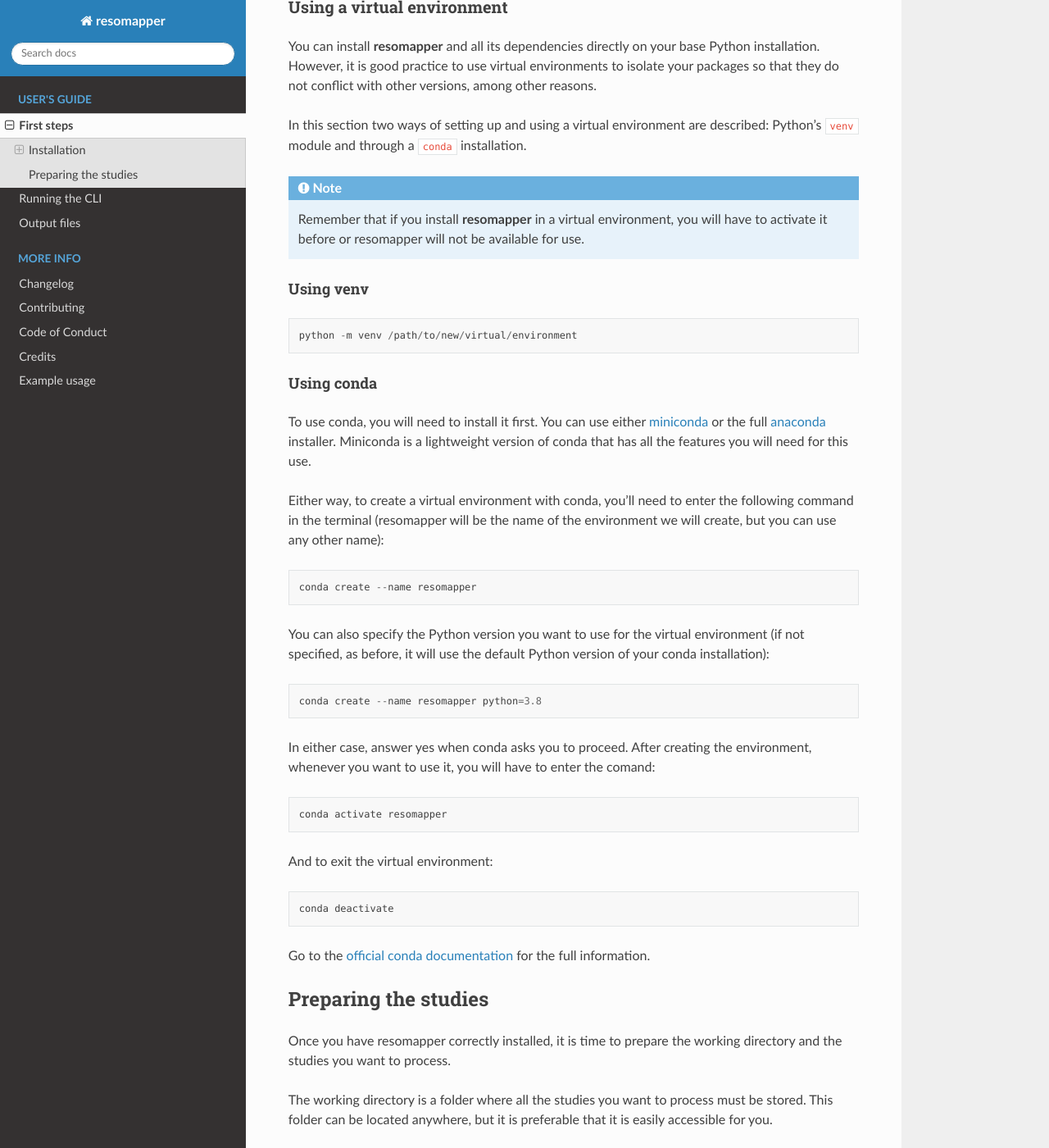
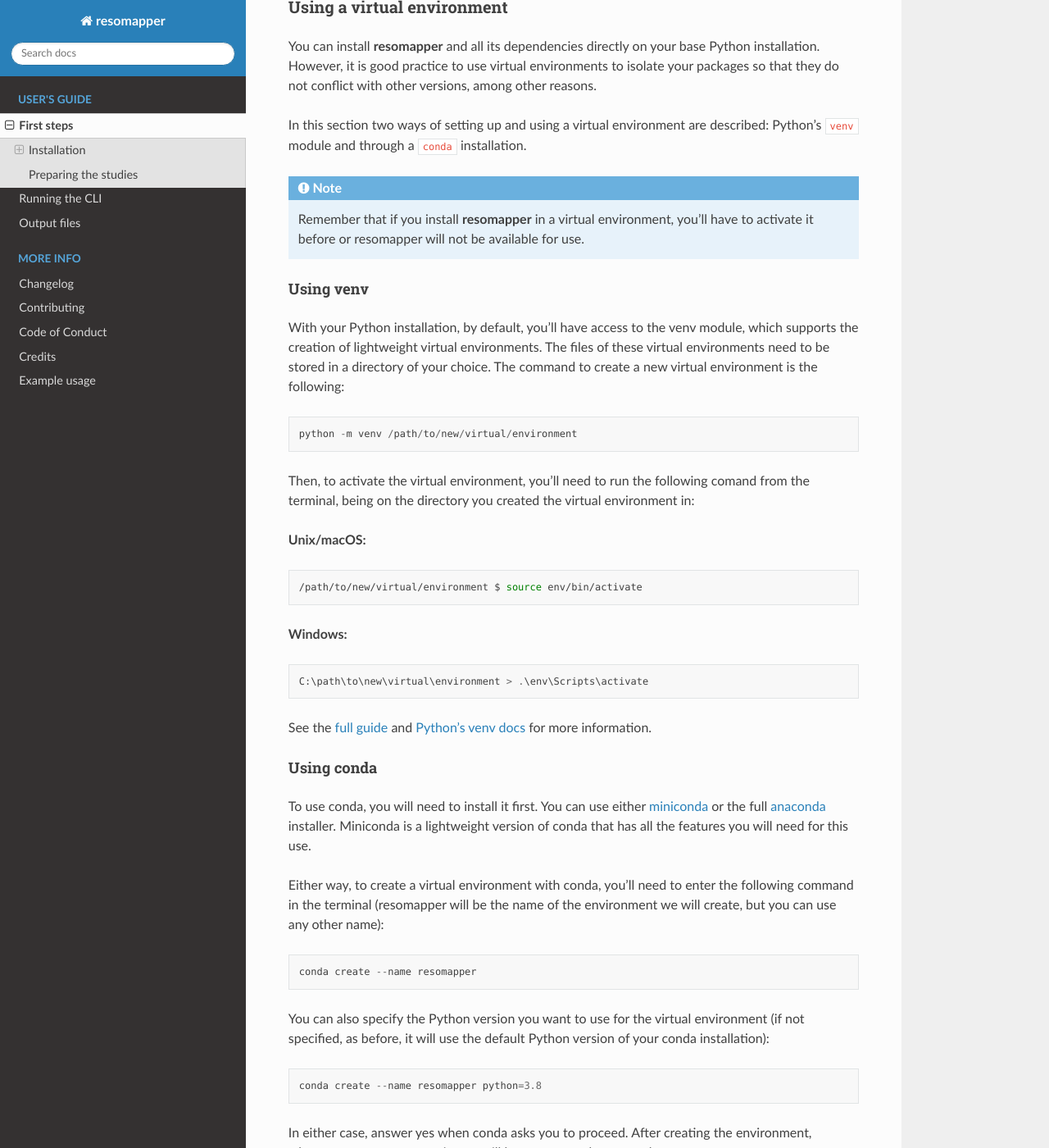
Before and after one commit to Biomedical-MR/resomapper, a Sphinx documentation site: the page built from docs/first_steps.md, in a window 1280 px wide and 1400 px high, scrolled down 1698 px. Shown: the whole window at 82% size. Built offline with Sphinx 7.4.7 and the Read the Docs theme 2.0.0, drawn with Linux system fonts in a browser that asks for light colours; pages that are not in the unit, such as notebooks, are missing from menus.

Commit message:
Update docs

````diff
--- a/docs/first_steps.md
+++ b/docs/first_steps.md
@@ -60,17 +60,30 @@
 In this section two ways of setting up and using a virtual environment are described: Python's `venv` module and through a `conda` installation.
 
 ```{note}
-Remember that if you install **resomapper** in a virtual environment, you will have to activate it before or resomapper will not be available for use.
+Remember that if you install **resomapper** in a virtual environment, you'll have to activate it before or resomapper will not be available for use.
 ```
 
 #### Using **venv**
+
+With your Python installation, by default, you'll have access to the venv module, which supports the creation of lightweight virtual environments. The files of these virtual environments need to be stored in a directory of your choice. The command to create a new virtual environment is the following:
 
 ```
 python -m venv /path/to/new/virtual/environment
 ```
 
+Then, to activate the virtual environment, you'll need to run the following comand from the terminal, being on the directory you created the virtual environment in:
 
-[](https://docs.python.org/3/library/venv.html)
+**Unix/macOS:**
+```bash
+/path/to/new/virtual/environment $ source env/bin/activate
+```
+**Windows:**
+```
+C:\path\to\new\virtual\environment > .\env\Scripts\activate
+```
+
+See the [full guide](https://packaging.python.org/en/latest/guides/installing-using-pip-and-virtual-environments/#creating-a-virtual-environment) and [Python's venv docs](https://docs.python.org/3/library/venv.html) for more information.
+
 
 #### Using **conda**
 
````
